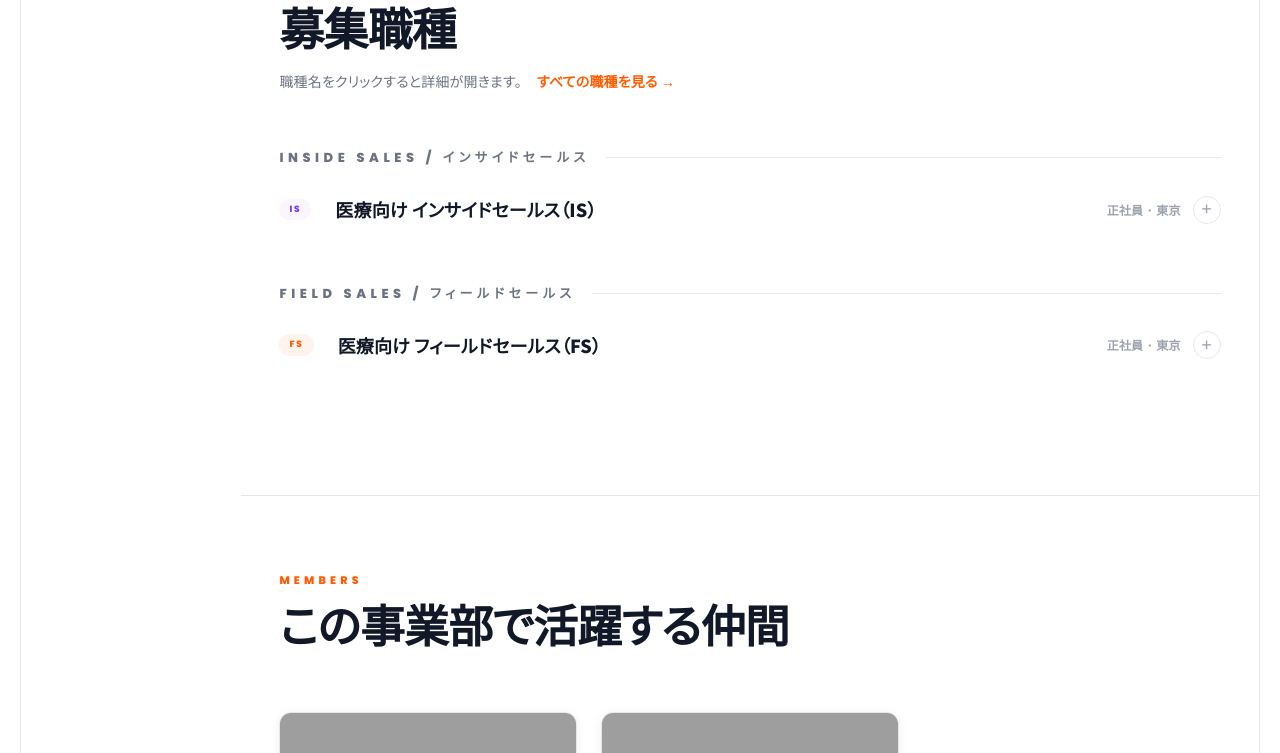
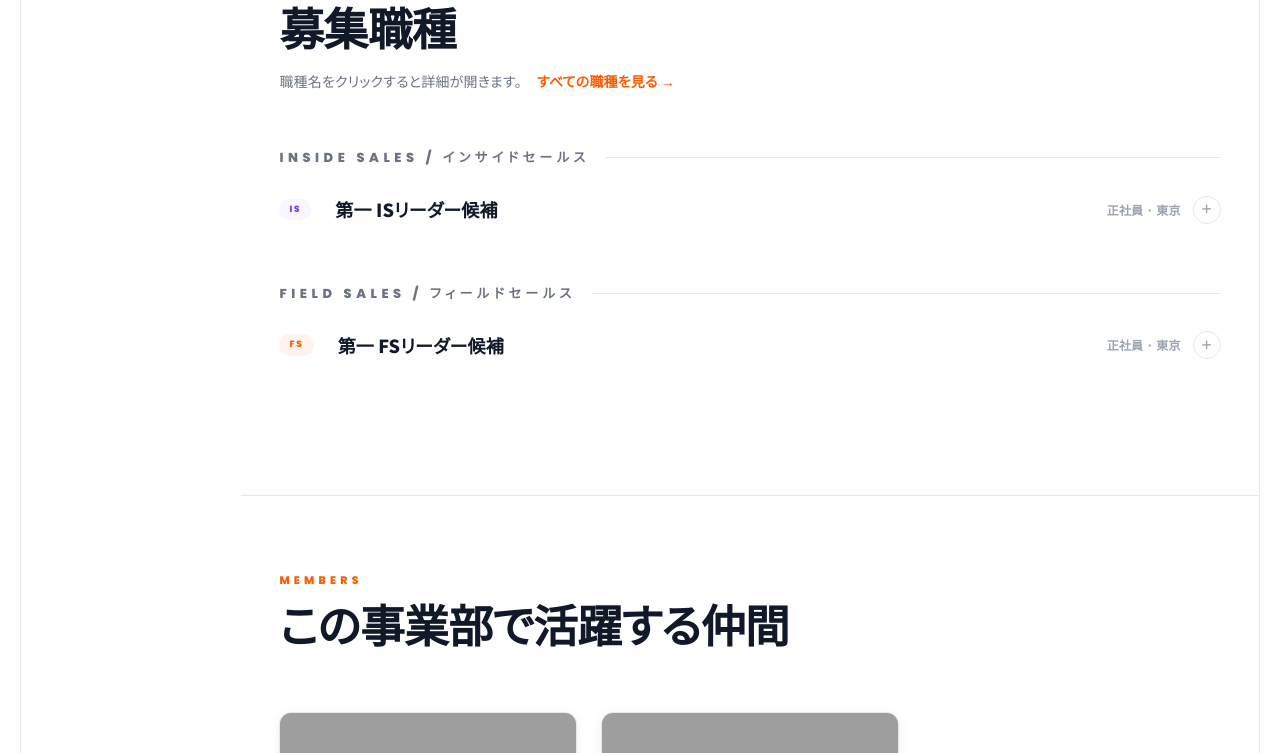
Before and after one commit to hiroyukimaekawa-lang/crestix-recruitment-site, a PHP site: page /service-division1.html in a window 1280 px wide. Shown: the part 3983-4736 px from the top of the page. Run offline with PHP 8.4, Linux system fonts and the light colour scheme; some libraries are stand-ins or nearby versions; grey boxes are pictures that could not be loaded.

Commit message:
デザイン修正

```diff
--- a/assets/css/style.css
+++ b/assets/css/style.css
@@ -941,7 +941,7 @@ input:focus, select:focus, textarea:focus {
 
 .biz-grid__title {
     margin: 0;
-    color: #ffffff;
+    color: #111827;
     font-family: 'Poppins', 'Noto Sans JP', sans-serif;
     font-size: clamp(1.8rem, 3vw, 3.5rem);
     font-weight: 900;
@@ -995,7 +995,7 @@ input:focus, select:focus, textarea:focus {
     display: block;
     font-size: 0.85rem;
     font-weight: 700;
-    color: rgba(255, 255, 255, 0.75);
+    color: #111827;
     margin-top: 0.5rem;
     letter-spacing: 0.05em;
     transition: color 0.25s ease;
@@ -1055,18 +1055,7 @@ input:focus, select:focus, textarea:focus {
     z-index: 150;
 }
 
-/* ── ホバー時：タイトルとサブタイトルを薄く＆白文字で表示 ── */
-.biz-grid__cell:hover .biz-grid__title,
-.biz-grid__cell:hover .biz-grid__sub {
-    opacity: 0.85;
-    color: #ffffff !important;
-    transition: opacity 0.3s ease, color 0.3s ease;
-}
-.biz-grid__cell:hover .biz-grid__desc,
-.biz-grid__cell:hover .biz-grid__link {
-    opacity: 0;
-    transition: opacity 0.15s ease;
-}
+/* ── ホバー時のタイトル/サブ/desc/link は JS が inline style で制御するため CSS ルールを削除 ── */
 
 /* ── ホバー時：タグのみ各カード（セル）中央に白文字で大きく表示 ── */
 .biz-grid__cell:hover .biz-grid__tag {
--- a/service-division1.html
+++ b/service-division1.html
@@ -1473,7 +1473,7 @@
                         <button class="accordion-trigger" onclick="toggleAccordion(this)">
                             <div class="acc-left">
                                 <span class="acc-badge badge-consulting">IS</span>
-                                <span class="acc-title">医療向け インサイドセールス（IS）</span>
+                                <span class="acc-title">第一 ISリーダー候補</span>
                             </div>
                             <div class="acc-right">
                                 <span class="acc-meta">正社員 · 東京</span>
@@ -1485,12 +1485,31 @@
                                 <div>
                                     <p class="acc-detail-label">仕事内容</p>
                                     <p class="acc-detail-text">
-                                        クリニックや医療機関に対し、Web集客やCRMツール、電子カルテ周辺の業務改善ソリューションの提案機会（商談）を創出するポジションです。</p>
+                                        第一営業部のインサイドセールス組織のリーダー候補として、まずはプレーヤーとしてクリニック・医療機関へのアプローチ業務を理解していただきながら、徐々にメンバー育成、数値管理、チームマネジメントをお任せしていきます。<br><br>
+                                        お任せするのは、単なるアポイント獲得ではありません。クリニックの院長先生や事務長に対して、集患・口コミ・予約導線・Web活用・患者対応・業務効率化に関する課題を引き出し、フィールドセールスが提案しやすい有効商談を最大化するための仕組みづくりを担っていただきます。<br><br>
+                                        インサイドセールスリーダー候補として、架電数やアポイント数だけではなく、有効商談率、商談化率、受注につながる商談品質、メンバーの育成、営業フローの改善まで担っていただきます。<br><br>
+                                        【業務内容（一例）】<br>
+                                        ・クリニック・医療機関への電話、メール等によるアプローチ<br>
+                                        ・MEO、SEO、AIO、HP・LP制作、AIチャットボット、LINE導線等に関する商談アポイントの獲得<br>
+                                        ・クリニックの集患課題、予約課題、口コミ課題、Web導線課題のヒアリング<br>
+                                        ・院長先生、事務長、受付担当者などとの初回接点づくり<br>
+                                        ・有効商談率、有効商談数の最大化に向けた改善活動<br>
+                                        ・トークスクリプト、架電リスト、営業フローの改善<br>
+                                        ・メンバーの架電内容の確認、フィードバック、育成<br>
+                                        ・新人メンバーのオンボーディング支援<br>
+                                        ・日次、週次でのKPI管理および改善施策の実行<br>
+                                        ・フィールドセールスとの連携による商談品質の向上<br>
+                                        ・クリニックからの反応、断り理由、ニーズの収集および分析<br>
+                                        ・成果が出るアプローチ方法の型化、再現性の構築<br>
+                                        ・第一営業部IS組織の拡大に向けたマネジメント体制の整備
+                                    </p>
                                 </div>
                                 <div>
                                     <p class="acc-detail-label">ポジション</p>
-                                    <p class="acc-detail-text">第一営業部 / 医療向け
-                                        インサイドセールス（IS）<br><br>医療業界のDX・業務効率化をリードし、顧客の売上最大化のファーストコンタクトを担う重要ポジションです。</p>
+                                    <p class="acc-detail-text">
+                                        第一営業部 / ISリーダー候補<br><br>
+                                        クリニック・医療機関への営業組織を仕組みで強くする、第一営業部の商談創出を担うポジションです。
+                                    </p>
                                 </div>
                             </div>
                             <a href="job-division1-inside-sales.html" class="acc-entry-link">応募詳細ページへ <i
@@ -1506,7 +1525,7 @@
                         <button class="accordion-trigger" onclick="toggleAccordion(this)">
                             <div class="acc-left">
                                 <span class="acc-badge badge-sales">FS</span>
-                                <span class="acc-title">医療向け フィールドセールス（FS）</span>
+                                <span class="acc-title">第一 FSリーダー候補</span>
                             </div>
                             <div class="acc-right">
                                 <span class="acc-meta">正社員 · 東京</span>
@@ -1518,12 +1537,32 @@
                                 <div>
                                     <p class="acc-detail-label">仕事内容</p>
                                     <p class="acc-detail-text">
-                                        クローズドな医療業界の課題に深く向き合い、集客最大化や院内運営改善のための具体的なソリューション提案・受注までを一気通貫で牽引します。</p>
+                                        第一営業部のフィールドセールス組織のリーダー候補として、まずはプレーヤーとしてクリニック・医療機関向け商談の現場や商材理解を深めていただきながら、徐々にメンバー育成、商談管理、営業戦略の実行をお任せしていきます。<br><br>
+                                        単にクリニック向けにサービスを販売するのではなく、集患課題、予約導線、口コミ対策、Web導線、患者対応、業務効率化などの課題を正しく捉え、MEO、SEO、AIO、HP・LP制作、AIチャットボット、LINE導線、営業カルテなどを組み合わせながら、医院にとって最適な提案を行うポジションです。<br><br>
+                                        フィールドセールスリーダー候補として、個人の受注成果だけではなく、受注率・受注単価の向上、商談品質の改善、メンバー育成、再現性のある受注パターンの構築まで担っていただきます。<br><br>
+                                        【業務内容（一例）】<br>
+                                        ・インサイドセールスが獲得したクリニック・医療機関向け商談への対応<br>
+                                        ・クリニックの集患課題、予約課題、口コミ課題、Web導線課題のヒアリング<br>
+                                        ・MEO、SEO、AIO、HP・LP制作、AIチャットボット、LINE導線等を組み合わせた課題解決提案<br>
+                                        ・Googleビジネスプロフィール、口コミ、HP、LP、予約導線などの改善提案<br>
+                                        ・患者様からの問い合わせ、予約、来院までの導線改善に向けた提案<br>
+                                        ・受注率、受注単価向上に向けた商談設計<br>
+                                        ・商談内容の振り返りおよび改善施策の実行<br>
+                                        ・営業資料、提案資料、トーク内容のブラッシュアップ<br>
+                                        ・メンバーの商談同席、フィードバック、育成<br>
+                                        ・日次、週次、月次での売上・受注KPI管理<br>
+                                        ・インサイドセールス、カスタマーサクセス、制作・運用担当との連携強化<br>
+                                        ・クリニックからの要望、断り理由、ニーズの収集および分析<br>
+                                        ・再現性のある受注パターンの構築<br>
+                                        ・第一営業部FS組織の拡大に向けたマネジメント体制の整備
+                                    </p>
                                 </div>
                                 <div>
                                     <p class="acc-detail-label">ポジション</p>
-                                    <p class="acc-detail-text">第一営業部 / 医療向け
-                                        フィールドセールス（FS）<br><br>単なる物売りではなく、クリニックのパートナーとして医療DXを推進し、集患力アップにコミットします。</p>
+                                    <p class="acc-detail-text">
+                                        第一営業部 / FSリーダー候補<br><br>
+                                        クリニック・医療機関への提案営業を仕組みで強くする、第一営業部の受注成果を担うポジションです。
+                                    </p>
                                 </div>
                             </div>
                             <a href="job-division1-field-sales.html" class="acc-entry-link">応募詳細ページへ <i
```
Also changed, not shown: assets/js/business-grid.js (+14 -3 lines), index.html (+30 -24 lines), members.html (+94 -31 lines), wordpress/crestix-crestory-theme/assets/css/crestory.css (+15 -0 lines), wordpress/crestix-crestory-theme/front-page.php (+7 -1 lines), assets/images/crestory.png (renamed from assets/images/ChatGPT Image 2026年6月29日 15_56_42.png), assets/images/本気の挑戦を、 Pricelessに変える。.png (added), wordpress/crestix-crestory-theme/assets/images/priceless-hero.png (added), 5 other files.
